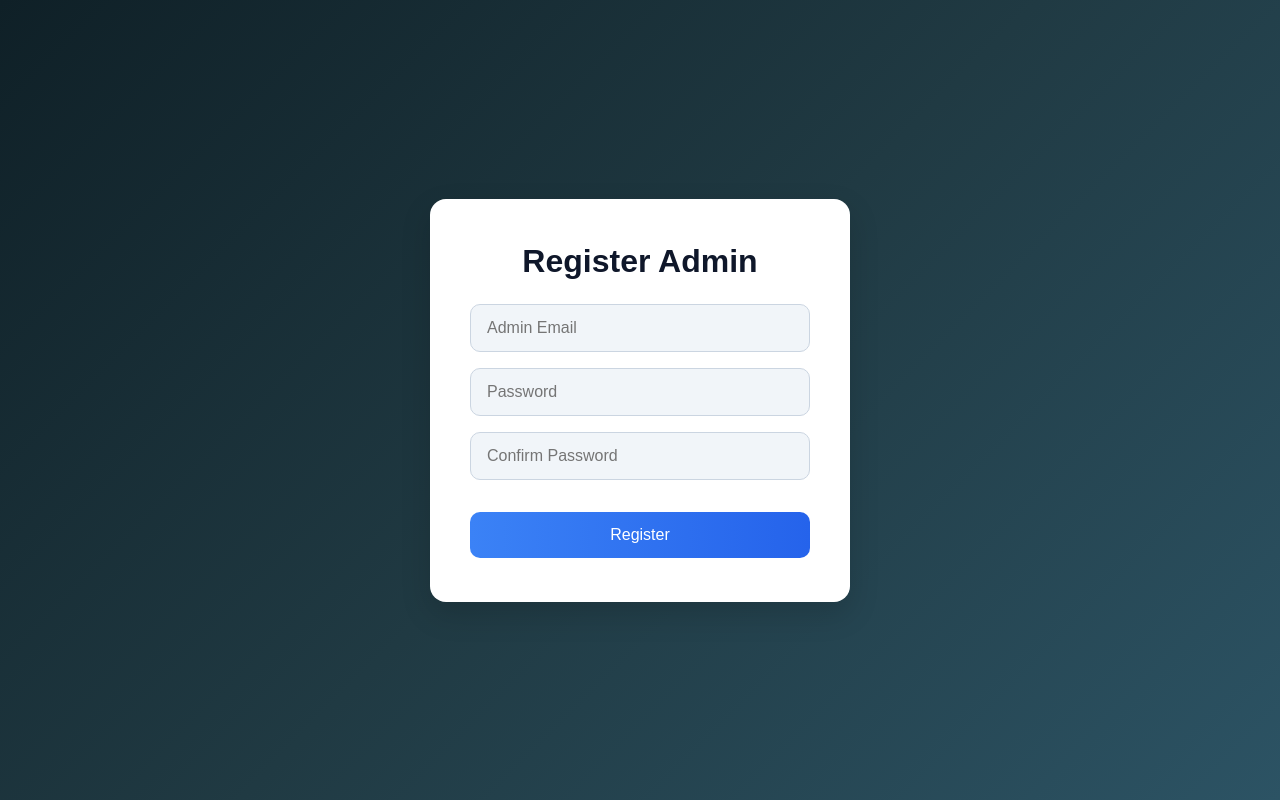
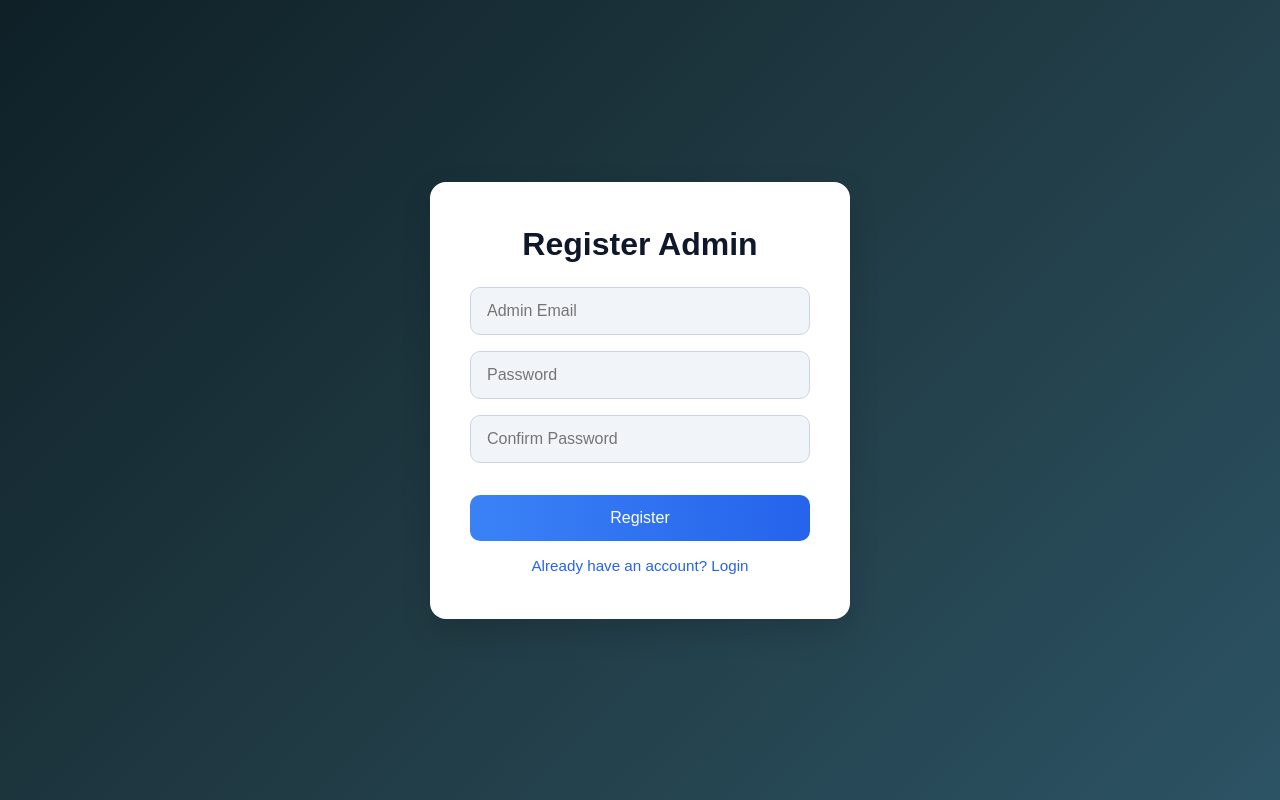
Before and after one commit to Froshlin/exam-frontend, a Next.js app: page /admin/register in a window 1280 px wide. Built offline with nearby package versions, Linux system fonts and the light colour scheme; no server answers.

Commit message:
modified admin login & register page

```diff
--- a/app/admin/login/page.js
+++ b/app/admin/login/page.js
@@ -4,6 +4,7 @@ import { useState } from "react";
 import { useRouter } from "next/navigation";
 import { authService } from "../../../services/api";
 import "../../../styles/admin.css";
+import Link from "next/link";
 
 export default function AdminLogin() {
   const [credentials, setCredentials] = useState({
@@ -85,6 +86,10 @@ export default function AdminLogin() {
               "Login"
             )}
           </button>
+
+          <div className="auth-links">
+            <Link href="/admin/register">Don't have an account? Register</Link>
+          </div>
         </form>
       </div>
     </div>
--- a/app/admin/register/page.js
+++ b/app/admin/register/page.js
@@ -3,6 +3,7 @@ import { useState } from "react";
 import { useRouter } from "next/navigation";
 import { authService } from "../../../services/api";
 import "../../../styles/admin.css";
+import Link from "next/link";
 
 export default function AdminRegister() {
   const [credentials, setCredentials] = useState({
@@ -91,6 +92,10 @@ export default function AdminRegister() {
           <button type="submit" className="submit-button" disabled={isSubmitting}>
             {isSubmitting ? "Registering..." : "Register"}
           </button>
+
+          <div className="auth-links">
+            <Link href="/admin/login">Already have an account? Login</Link>
+          </div>
         </form>
       </div>
     </div>
--- a/styles/admin.css
+++ b/styles/admin.css
@@ -110,6 +110,31 @@
   display: inline-block; /* Ensure it behaves as an inline element */
 }
 
+/* Anchor Links */
+.auth-links a {
+  color: #2563eb; /* Tailwind blue-500 */
+  font-size: 0.95rem;
+  text-decoration: none;
+  display: inline-block;
+  margin-top: 1rem;
+  transition: color 0.3s ease, transform 0.3s ease;
+}
+
+.auth-links a:hover {
+  color: #1e40af; /* Tailwind blue-700 */
+  transform: translateY(-2px);
+}
+
+.auth-links a:active {
+  transform: translateY(0);
+}
+
+/* Underline effect on hover */
+.auth-links a:hover {
+  text-decoration: underline;
+}
+
+
 /* Animations */
 @keyframes spin {
   0% { transform: rotate(0deg); }
```
